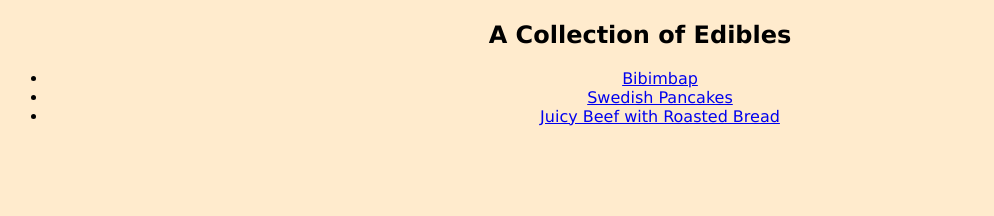
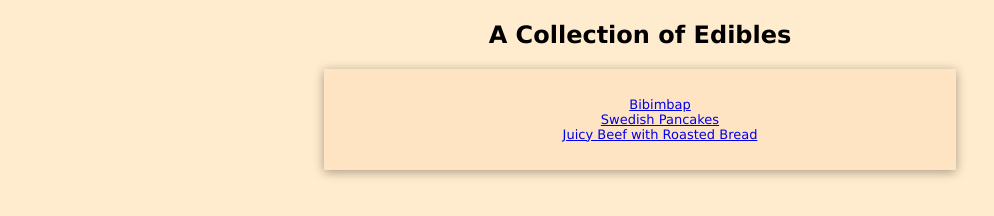
Before and after one commit to SmackDH/odin-recipes, a plain HTML site: page index.html in a window 1280 px wide. Shown: the part 384-600 px from the top of the page, without its empty margins (0-994 px from the left). Drawn offline with Linux system fonts and the light colour scheme.

Commit message:
completed index css

```diff
--- a/index.html
+++ b/index.html
@@ -15,11 +15,17 @@
     <br>
 
     <h2> A Collection of Edibles </h2>
-    <ul>
-        <li><a href="recipes/bibimbap.html">Bibimbap</a </li>
-        <li><a href="recipes/swedish_pancakes.html">Swedish Pancakes</a></li>
-        <li><a href="recipes/juicy_beef_roasted_bread.html">Juicy Beef with Roasted Bread</a></li>
-    </ul>
+    <div class="container">
+        <div class="steps">
+            <ul id="recipes">
+                <li><a href="recipes/bibimbap.html">Bibimbap</a </li>
+                <li><a href="recipes/swedish_pancakes.html">Swedish Pancakes</a></li>
+                <li><a href="recipes/juicy_beef_roasted_bread.html">Juicy Beef with Roasted Bread</a></li>
+            </ul>
+        </div>
+
+    </div>
+
 
 </body>
 
--- a/styles.css
+++ b/styles.css
@@ -50,3 +50,8 @@ body {
     width: 100%;
     text-align: left;
 }
+
+#recipes {
+    list-style: none;
+    text-align: center;
+}
```
